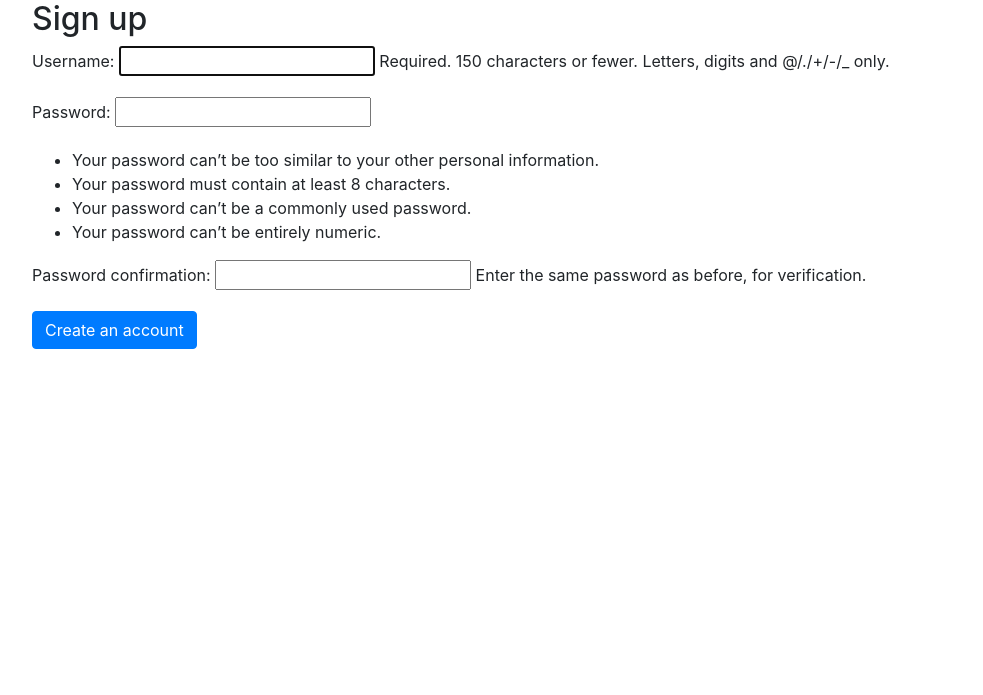
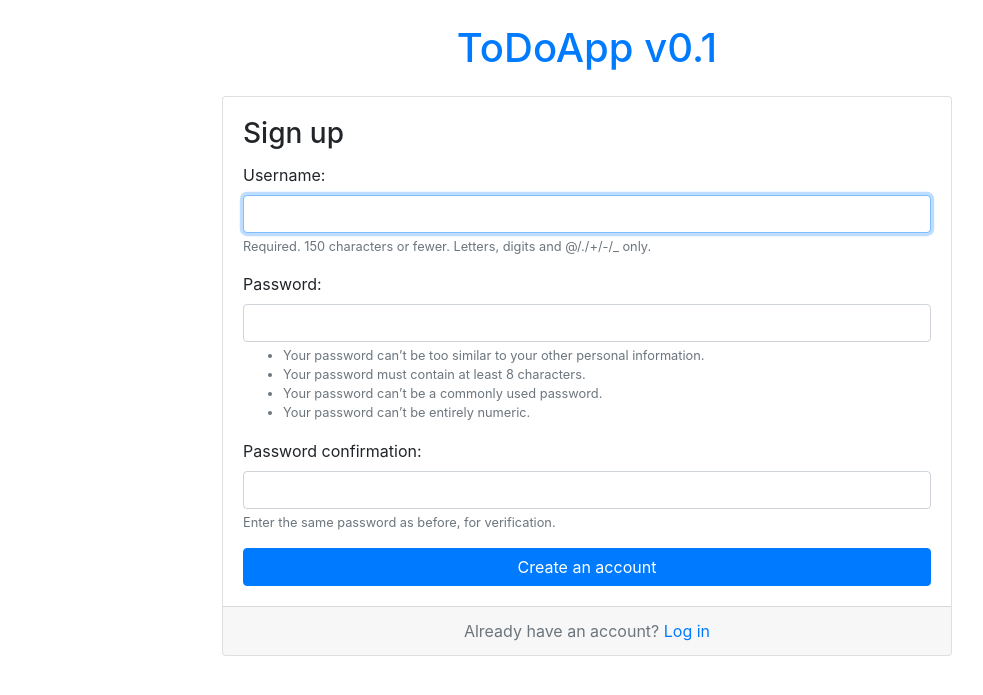
Before and after one commit to tjr226/initialtasks, a Django app: page /signup/ in a window 1280 px wide. Shown: the top 695 px of the page, without its empty margins (53-1036 px from the left). Run offline with Django 3.2, Linux system fonts and the light colour scheme; parts of the project's set-up code (start-up, migrations or seed data) failed here and were passed over; some libraries are stand-ins or nearby versions.

Commit message:
refactored login and signup pages to use a baseaccounts html file

```diff
--- /dev/null
+++ b/myproject/templates/base_accounts.html
@@ -0,0 +1,17 @@
+{% extends 'base.html' %}
+
+{% load static %}
+
+{% block stylesheet %}
+  <link rel="stylesheet" href="{% static 'css/accounts.css' %}">
+{% endblock %}
+
+{% block body %}
+  <div class="container">
+    <h1 class="text-center logo my-4">
+      <a href="{% url 'home' %}">ToDoApp v0.1</a>
+    </h1>
+    {% block content %}
+    {% endblock %}
+  </div>
+{% endblock %}
--- a/myproject/templates/signup.html
+++ b/myproject/templates/signup.html
@@ -1,12 +1,23 @@
-{% extends 'base.html' %}
+{% extends 'base_accounts.html' %}
 
-{% block body %}
-  <div class="container">
-    <h2>Sign up</h2>
-    <form method="post" novalidate>
-      {% csrf_token %}
-      {{ form.as_p }}
-      <button type="submit" class="btn btn-primary">Create an account</button>
-    </form>
+{% block title %}Sign up to ToDoApp v0.1{% endblock %}
+
+{% block content %}
+  <div class="row justify-content-center">
+    <div class="col-lg-8 col-md-10 col-sm-12">
+      <div class="card">
+        <div class="card-body">
+          <h3 class="card-title">Sign up</h3>
+          <form method="post" novalidate>
+            {% csrf_token %}
+            {% include 'includes/form.html' %}
+            <button type="submit" class="btn btn-primary btn-block">Create an account</button>
+          </form>
+        </div>
+        <div class="card-footer text-muted text-center">
+          Already have an account? <a href="{% url 'login' %}">Log in</a>
+        </div>
+      </div>
+    </div>
   </div>
 {% endblock %}
```
Also changed, not shown: myproject/templates/login.html (+3 -12 lines), myproject/db.sqlite3.
